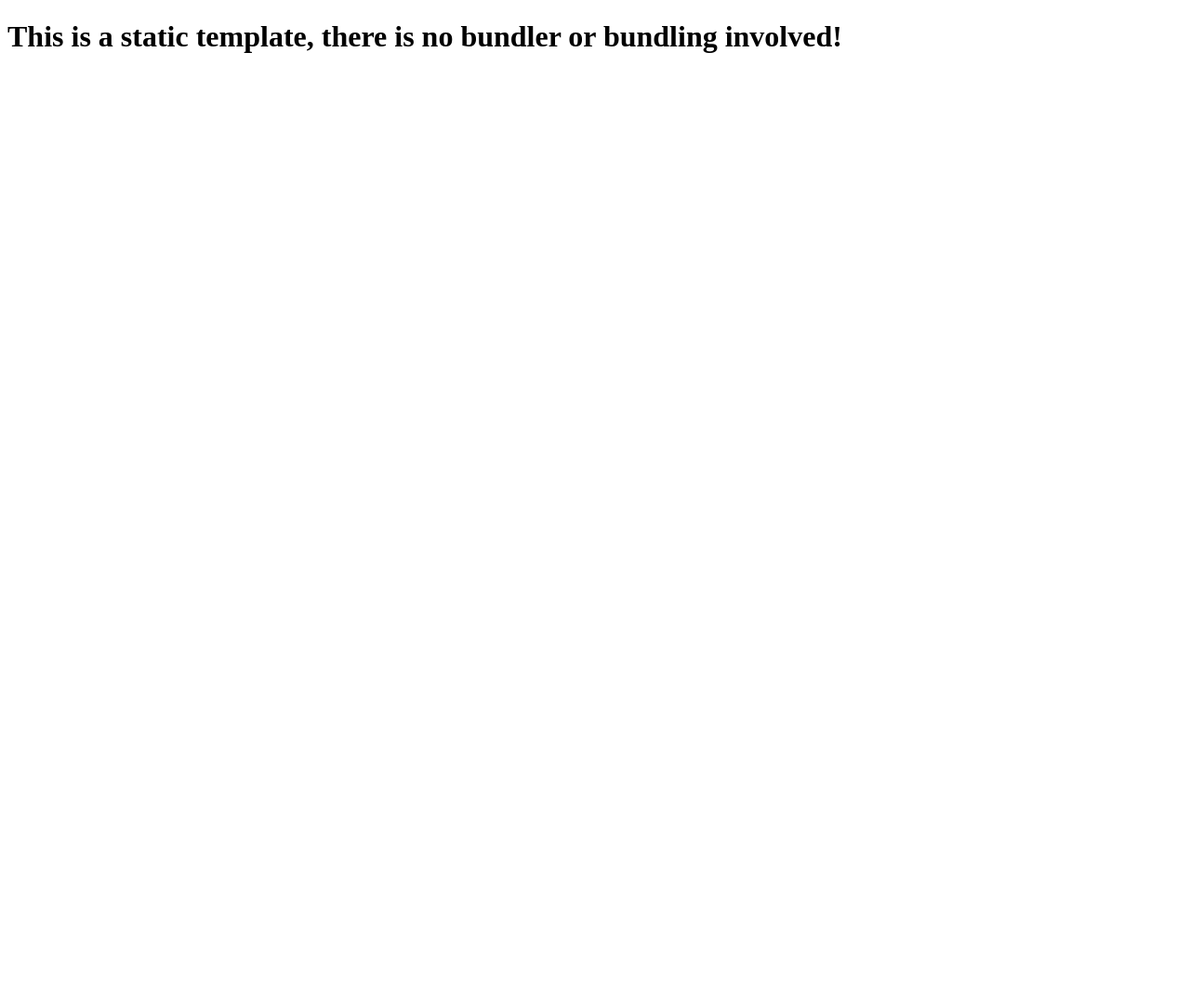
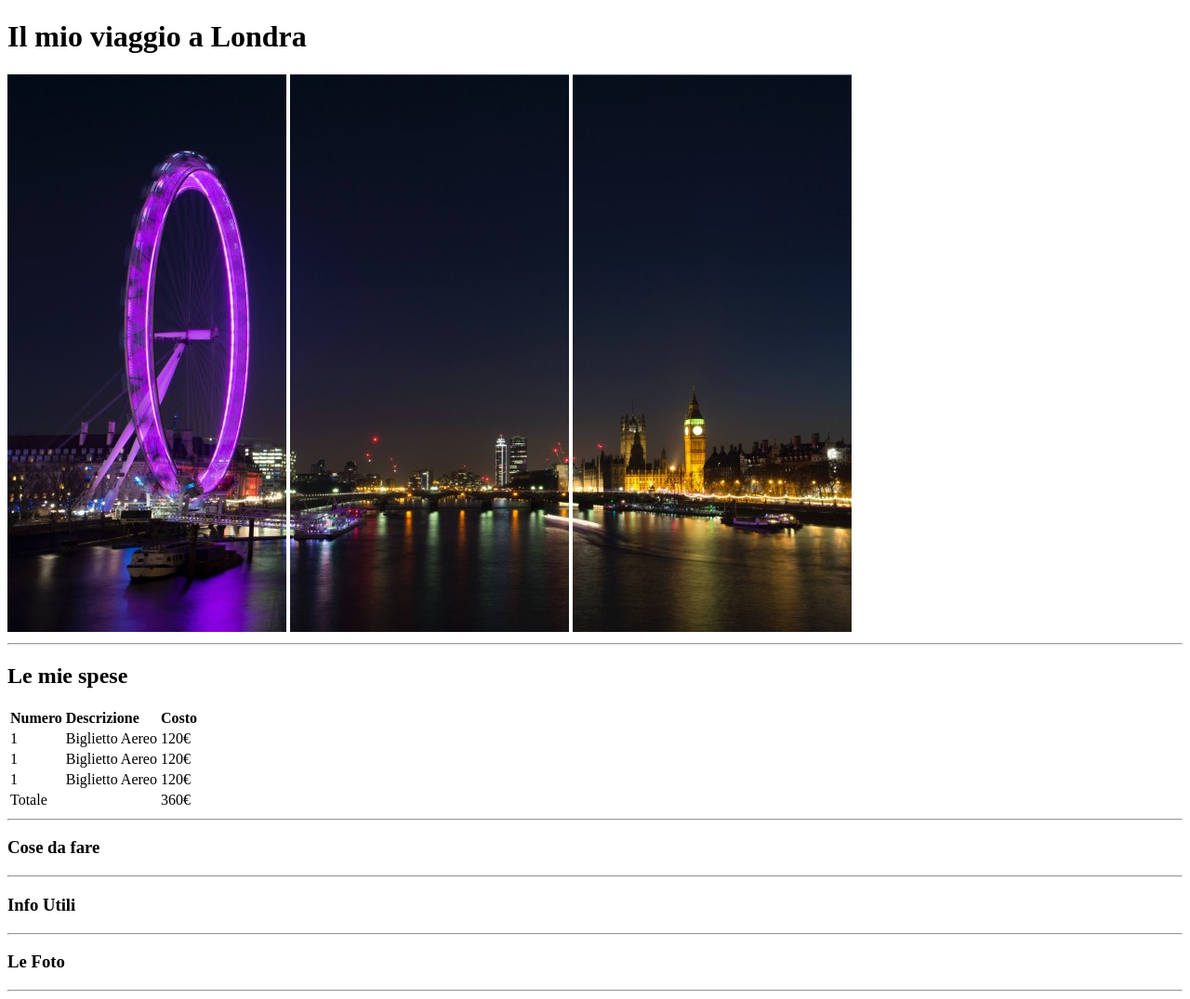
Before and after one commit to pmattiab/html-london-trip, a plain HTML site: page index.html in a window 1280 px wide. Shown: the whole page at 93% size. Before the commit the page ends 800 px from the top, so only its background shows below. Drawn offline with Linux system fonts and the light colour scheme.

Commit message:
inserite le mie spese

```diff
--- a/index.html
+++ b/index.html
@@ -1,12 +1,78 @@
 <!DOCTYPE html>
 <html lang="en">
   <head>
-    <meta charset="UTF-8">
-    <meta name="viewport" content="width=device-width, initial-scale=1.0">
-    <meta http-equiv="X-UA-Compatible" content="ie=edge">
+    <meta charset="UTF-8" />
+    <meta name="viewport" content="width=device-width, initial-scale=1.0" />
+    <meta http-equiv="X-UA-Compatible" content="ie=edge" />
     <title>Static Template</title>
   </head>
   <body>
-    <h1>This is a static template, there is no bundler or bundling involved!</h1>
+    <!-- INIZIO TITOLO E FOTO -->
+    <h1>Il mio viaggio a Londra</h1>
+    <div>
+      <img src="img/img_1.jpg" alt="" />
+      <img src="img/img_2.jpg" alt="" />
+      <img src="img/img_3.jpg" alt="" />
+    </div>
+    <hr />
+    <!-- FINE TITOLO E FOTO -->
+
+    <!-- INIZIO LE MIE SPESE -->
+    <h2>Le mie spese</h2>
+    <div>
+      <!-- inizio tabella -->
+      <table>
+        <tr>
+          <td><b>Numero</b></td>
+          <td><b>Descrizione</b></td>
+          <td><b>Costo</b></td>
+        </tr>
+
+        <tr>
+          <td>1</td>
+          <td>Biglietto Aereo</td>
+          <td>120€</td>
+        </tr>
+
+        <tr>
+          <td>1</td>
+          <td>Biglietto Aereo</td>
+          <td>120€</td>
+        </tr>
+
+        <tr>
+          <td>1</td>
+          <td>Biglietto Aereo</td>
+          <td>120€</td>
+        </tr>
+
+        <tr>
+          <td>Totale</td>
+          <td></td>
+          <td>360€</td>
+        </tr>
+      </table>
+      <!-- fine tabella -->
+    </div>
+    <hr />
+    <!-- FINE LE MIE SPESE -->
+
+    <!-- INIZIO COSE DA FARE -->
+    <h3>Cose da fare</h3>
+    <div></div>
+    <hr />
+    <!-- FINE COSE DA FARE -->
+
+    <!-- INIZIO INFO UTILI -->
+    <h3>Info Utili</h3>
+    <div></div>
+    <hr />
+    <!-- FINE INFO UTILI -->
+
+    <!-- INIZIO LE FOTO -->
+    <h3>Le Foto</h3>
+    <div></div>
+    <hr />
+    <!-- FINE LE FOTO -->
   </body>
 </html>
```
